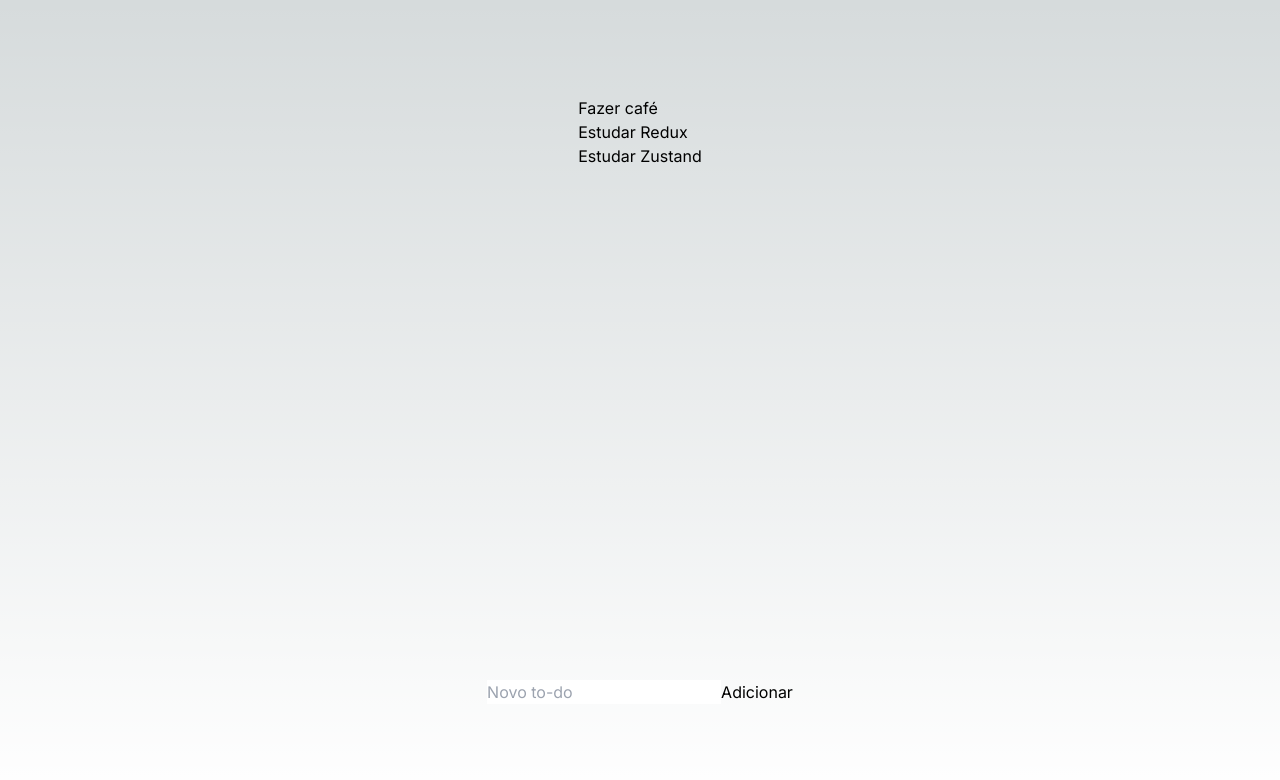
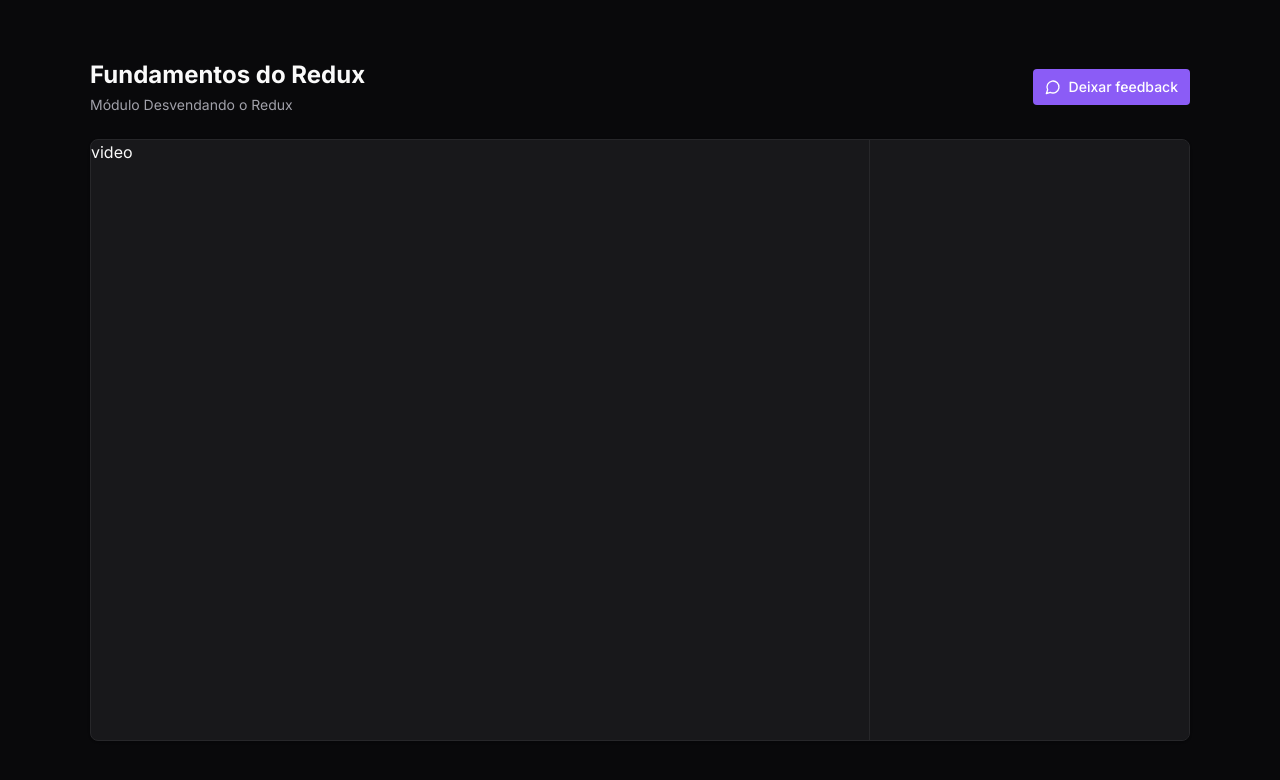
Before and after one commit to brunoBrian/redux-and-zustand, a Next.js app: page / in a window 1280 px wide. Shown: the top 780 px of the page. Built offline with nearby package versions, Linux system fonts and the light colour scheme.

Commit message:
criando a UI da aplicação

```diff
--- a/package.json
+++ b/package.json
@@ -10,6 +10,7 @@
   },
   "dependencies": {
     "@reduxjs/toolkit": "^2.0.1",
+    "lucide-react": "^0.303.0",
     "next": "14.0.4",
     "react": "^18",
     "react-dom": "^18",
--- a/src/app/page.tsx
+++ b/src/app/page.tsx
@@ -1,11 +1,29 @@
-import { AddTodo } from "@/components/AddTodo";
-import { TodoList } from "@/components/TodoList";
+import { MessageCircle } from "lucide-react";
 
 export default function Home() {
   return (
-    <main className="flex min-h-screen flex-col items-center justify-between p-24">
-      <TodoList />
-      <AddTodo />
-    </main>
+    <div className="h-screen bg-zinc-950 text-zinc-50 flex justify-center items-center">
+      <div className="flex w-[1100px] flex-col gap-6">
+        <div className="flex items-center justify-between">
+          {/* Header */}
+          <div className="flex flex-col gap-1">
+            <h1 className="text-2xl font-bold">Fundamentos do Redux</h1>
+            <span className="text-sm text-zinc-400">
+              Módulo Desvendando o Redux
+            </span>
+          </div>
+
+          <button className="flex items-center gap-2 rounded bg-violet-500 px-3 py-2 text-sm font-medium text-white hover:bg-violet-600">
+            <MessageCircle className="w-4 h-4" />
+            Deixar feedback
+          </button>
+        </div>
+
+        <main className="relative flex overflow-hidden rounded-lg border border-zinc-800 bg-zinc-900 shadow">
+          <div className="flex-1">video</div>
+          <aside className="w-80 border-l border-zinc-800 bg-zinc-900 h-[600px]"></aside>
+        </main>
+      </div>
+    </div>
   );
 }
--- a/src/components/AddTodo.tsx
+++ /dev/null
@@ -1,36 +0,0 @@
-"use client";
-
-import { add } from "@/store";
-import { FormEvent, useState } from "react";
-
-import { useDispatch } from "react-redux";
-
-export function AddTodo() {
-  const dispatch = useDispatch();
-  const [newTodo, setNewTodo] = useState("");
-
-  function handleNewTodo(e: FormEvent) {
-    e.preventDefault();
-
-    dispatch(
-      add({
-        newTodo,
-      })
-    );
-
-    setNewTodo("");
-  }
-
-  return (
-    <form onSubmit={handleNewTodo}>
-      <input
-        type="text"
-        placeholder="Novo to-do"
-        value={newTodo}
-        onChange={(e) => setNewTodo(e.target.value)}
-      />
-
-      <button type="submit">Adicionar</button>
-    </form>
-  );
-}
--- a/src/components/TodoList.tsx
+++ /dev/null
@@ -1,17 +0,0 @@
-"use client";
-
-import { useSelector } from "react-redux";
-
-export function TodoList() {
-  const todos = useSelector((store) => {
-    return store.todo;
-  });
-
-  return (
-    <ul>
-      {todos.map((todo) => (
-        <li key={todo}>{todo}</li>
-      ))}
-    </ul>
-  );
-}
--- a/src/store/index.ts
+++ b/src/store/index.ts
@@ -5,13 +5,9 @@
 
 const todoSlice = createSlice({
   name: "todo",
-  initialState: ["Fazer café", "Estudar Redux", "Estudar Zustand"],
+  initialState: [],
 
-  reducers: {
-    add: (state, action) => {
-      state.push(action.payload.newTodo);
-    },
-  },
+  reducers: {},
 });
 
 export const store = configureStore({
@@ -20,7 +16,5 @@
   },
 });
 
-export const { add } = todoSlice.actions;
-
 export type RootState = ReturnType<typeof store.getState>;
 export const useAppSelector: TypedUseSelectorHook<RootState> = useSelector;
```
Also changed, not shown: 1 other file (tests, documents, lock files or other folders).
